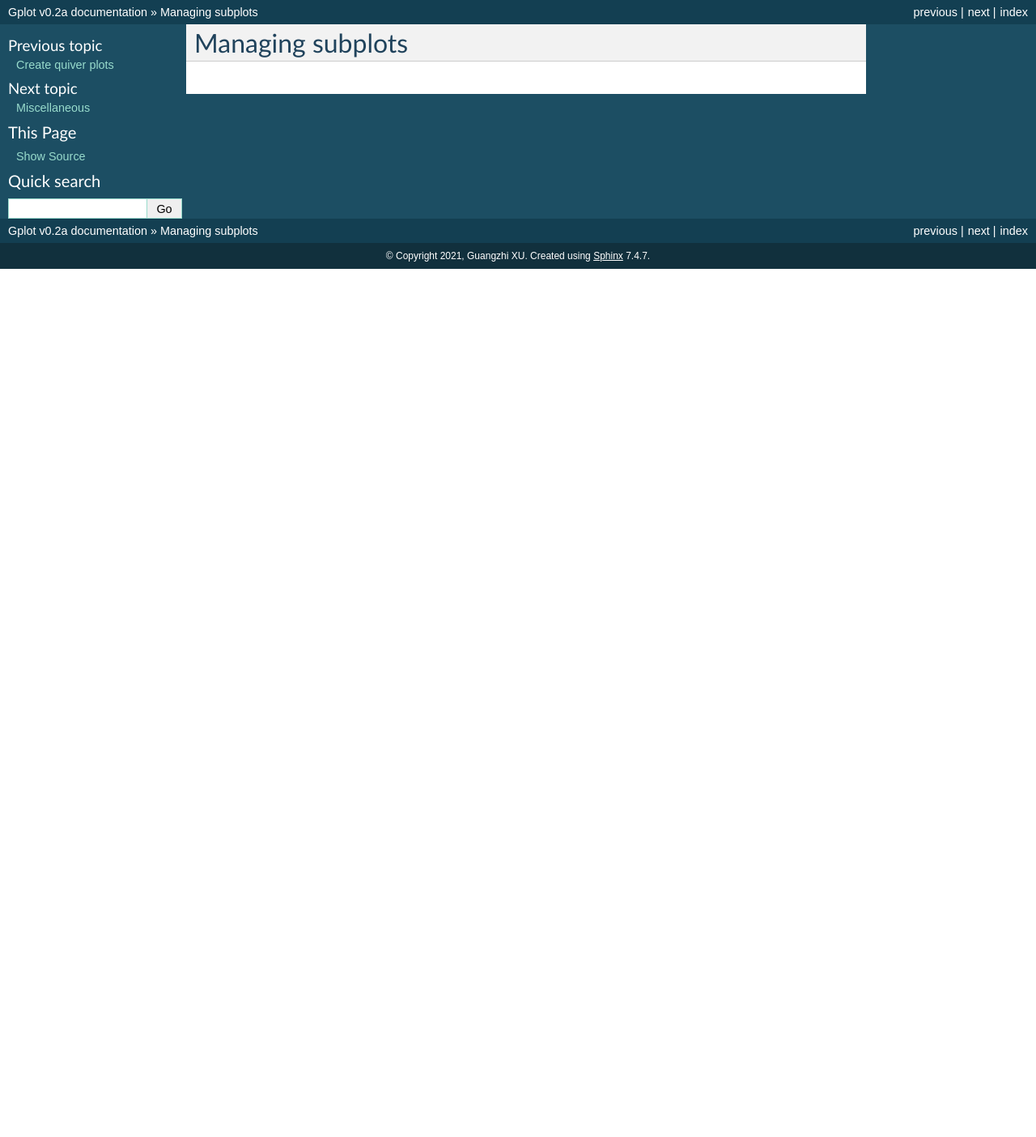
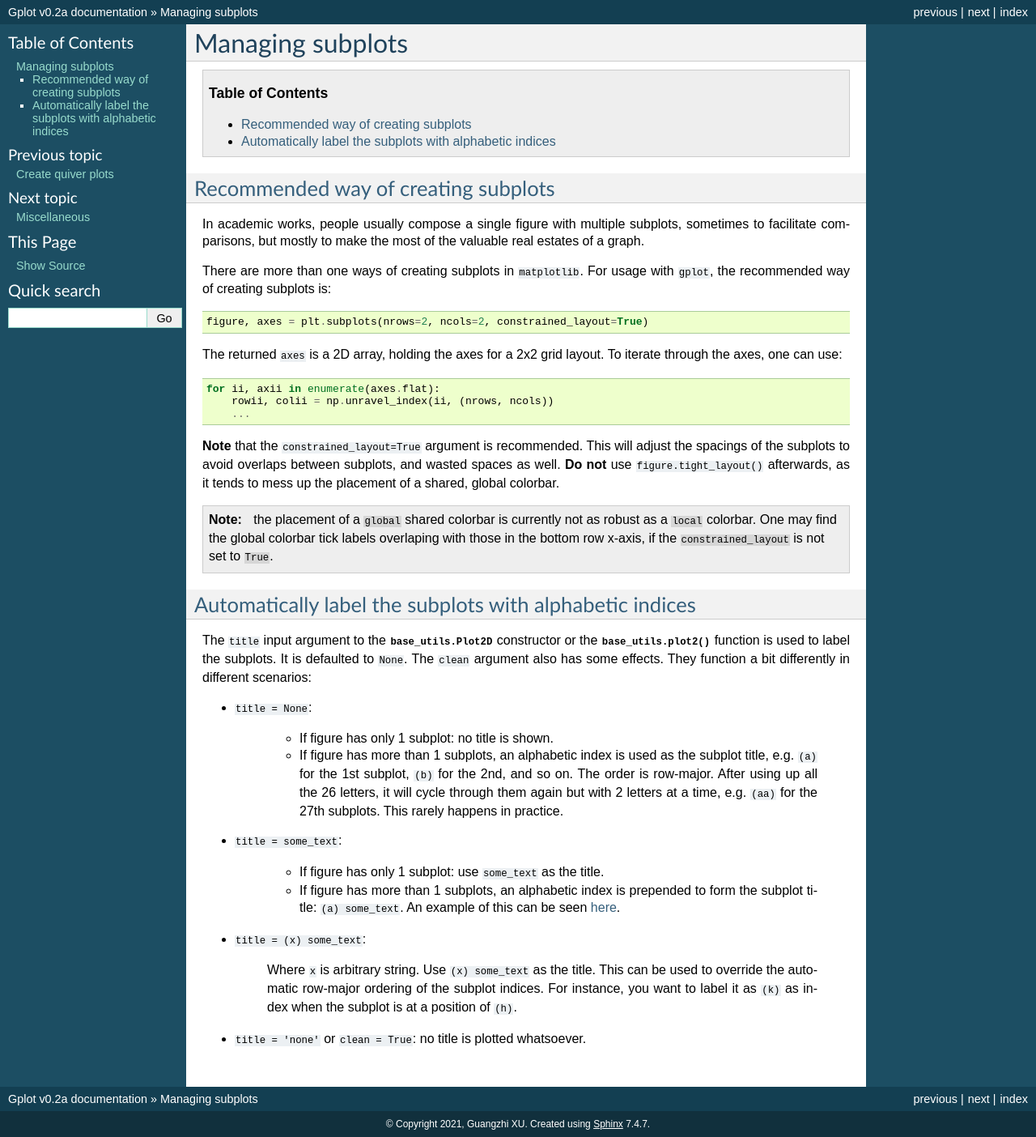
Before and after one commit to Xunius/gplot, a Sphinx documentation site: the page built from docs/subplots.rst, in a window 1280 px wide. Shown: the whole page at 81% size. Built offline with Sphinx 7.4.7, drawn with Linux system fonts in a browser that asks for light colours; before the commit the page ends 900 px from its top, so only the background shows below that.

Commit message:
docs on subplots

```diff
--- a/docs/isofill.rst
+++ b/docs/isofill.rst
@@ -150,6 +150,8 @@ The middle color (white in this case) usually corresponds to some critical
 transition in the data (e.g. going from negative to positive), therefore it is
 crucial to make sure they are aligned up. See an example:
 
+.. _subplottitleexample:
+
 ::
 
     import matplotlib.pyplot as plt
--- a/docs/subplots.rst
+++ b/docs/subplots.rst
@@ -1,2 +1,75 @@
 Managing subplots
 =================
+
+.. contents:: Table of Contents
+  :local:
+
+Recommended way of creating subplots
+####################################
+
+In academic works, people usually compose a single figure with multiple
+subplots, sometimes to facilitate comparisons, but mostly to make the most of
+the valuable real estates of a graph.
+
+There are more than one ways of creating subplots in ``matplotlib``.
+For usage with ``gplot``, the recommended way of creating subplots is:
+
+::
+
+    figure, axes = plt.subplots(nrows=2, ncols=2, constrained_layout=True)
+
+The returned ``axes`` is a 2D array, holding the axes for a 2x2 grid layout.
+To iterate through the axes, one can use:
+
+::
+
+    for ii, axii in enumerate(axes.flat):
+        rowii, colii = np.unravel_index(ii, (nrows, ncols))
+        ...
+
+
+**Note** that the ``constrained_layout=True`` argument is recommended. This
+will adjust the spacings of the subplots to avoid overlaps between subplots,
+and wasted spaces as well. **Do not** use ``figure.tight_layout()``
+afterwards, as it tends to mess up the placement of a shared, global colorbar.
+
+.. note::
+   the placement of a ``global`` shared colorbar is currently not as robust
+   as a ``local`` colorbar. One may find the global colorbar tick labels
+   overlaping with those in the bottom row x-axis, if the ``constrained_layout``
+   is not set to ``True``.
+
+
+Automatically label the subplots with alphabetic indices
+##########################################################
+
+The ``title`` input argument to the :py:class:`base_utils.Plot2D` constructor
+or the :py:func:`base_utils.plot2` function is used to label the subplots. It
+is defaulted to ``None``. The ``clean`` argument also has some effects. They
+function a bit differently in different scenarios:
+
+
+* ``title = None``:
+
+    * If figure has only 1 subplot: no title is shown.
+    * If figure has more than 1 subplots, an alphabetic index is used as the
+      subplot title, e.g. ``(a)`` for the 1st subplot, ``(b)`` for the 2nd, and
+      so on. The order is row-major. After using up all the 26 letters, it will
+      cycle through them again but with 2 letters at a time, e.g. ``(aa)`` for
+      the 27th subplots. This rarely happens in practice.
+
+* ``title = some_text``:
+
+    * If figure has only 1 subplot: use ``some_text`` as the title.
+    * If figure has more than 1 subplots, an alphabetic index is prepended
+      to form the subplot title: ``(a) some_text``.
+      An example of this can be seen :ref:`here <subplottitleexample>`.
+
+* ``title = (x) some_text``:
+
+    Where ``x`` is arbitrary string. Use ``(x) some_text`` as the title. This
+    can be used to override the automatic row-major ordering of the subplot
+    indices. For instance, you want to label it as ``(k)`` as index when
+    the subplot is at a position of ``(h)``.
+
+* ``title = 'none'`` or ``clean = True``: no title is plotted whatsoever.
```
Also changed, not shown: docs/colorbar.rst (+7 -1 lines).
